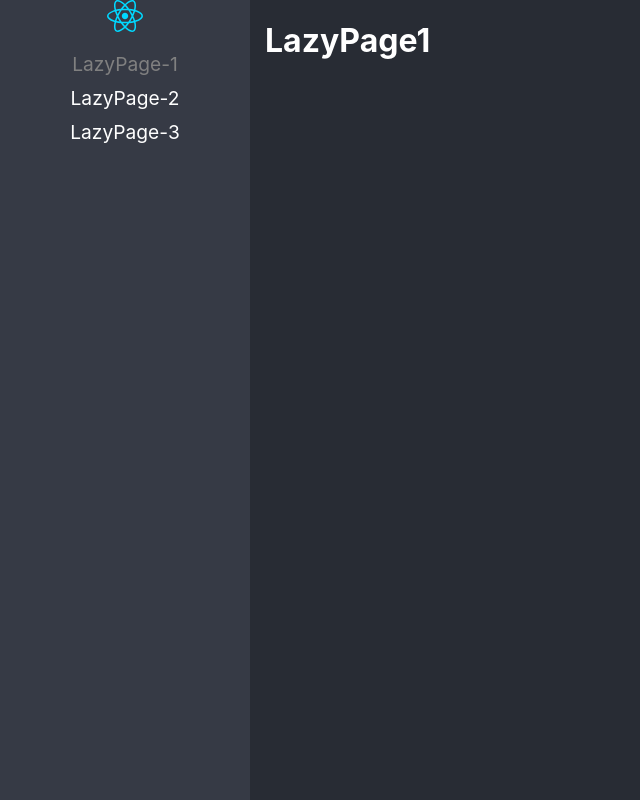
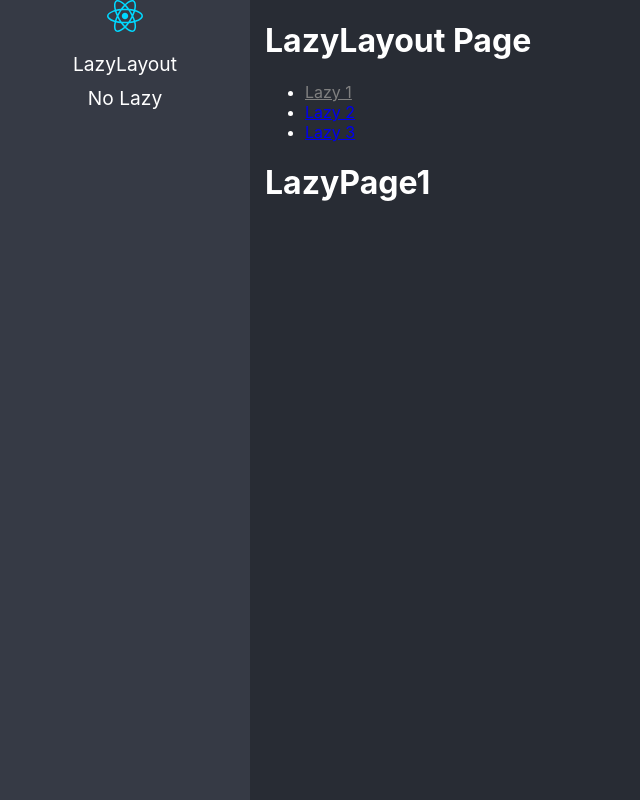
Before and after one commit to Nikch22/react-ts-app, a React (Vite) app: page /lazyload/lazy1 in a window 1280 px wide. Before the commit this address led to /lazy1. Shown: the whole page, without its empty margins (0-640 px from the left). Built offline with nearby package versions, Linux system fonts and the light colour scheme.

Commit message:
Estructura Lazyload lista

```diff
--- /dev/null
+++ b/src/01-lazyload/layout/LazyLayout.tsx
@@ -0,0 +1,52 @@
+import {
+  Routes,
+  Route,
+  Navigate,
+  NavLink,
+} from "react-router-dom";
+import { LazyPage1, LazyPage2, LazyPage3 } from "../pages";
+
+export const LazyLayout = () => {
+  return (
+    <div>
+      <h1>LazyLayout Page</h1>
+
+      <ul>
+        <li>
+          <NavLink
+            to="lazy1"
+            className={({ isActive }) => (isActive ? "nav-active" : "")}
+          >
+            Lazy 1
+          </NavLink>
+        </li>
+        <li>
+          <NavLink
+            to="lazy2"
+            className={({ isActive }) => (isActive ? "nav-active" : "")}
+          >
+            Lazy 2
+          </NavLink>
+        </li>
+        <li>
+          <NavLink
+            to="lazy3"
+            className={({ isActive }) => (isActive ? "nav-active" : "")}
+          >
+            Lazy 3
+          </NavLink>
+        </li>
+      </ul>
+
+      <Routes>
+        <Route path="lazy1" element={<LazyPage1 />} />
+        <Route path="lazy2" element={<LazyPage2 />} />
+        <Route path="lazy3" element={<LazyPage3 />} />
+
+        <Route path="/*" element={ <Navigate to='lazy1' replace/> } />
+      </Routes>
+    </div>
+  );
+};
+
+export default LazyLayout;
--- /dev/null
+++ b/src/01-lazyload/pages/NoLazy.tsx
@@ -0,0 +1,9 @@
+import React from 'react'
+
+export const NoLazy = () => {
+  return (
+    <div>
+      <h1>No Lazyload Component</h1>
+    </div>
+  )
+}
--- a/src/routes/routes.ts
+++ b/src/routes/routes.ts
@@ -1,4 +1,5 @@
 import { lazy, LazyExoticComponent } from "react";
+import { NoLazy } from "../01-lazyload/pages/NoLazy";
 
 type JSXComponent = () => JSX.Element;
 
@@ -10,32 +11,23 @@
   children?: Route[]
 }
 
-const Lazy1 = lazy( () => import('../01-lazyload/pages/LazyPage1'));
-const Lazy2 = lazy( () => import('../01-lazyload/pages/LazyPage2'));
-const Lazy3 = lazy( () => import('../01-lazyload/pages/LazyPage3'));
+const LazyLayout = lazy( () => import('../01-lazyload/layout/LazyLayout'));
 
 
 export const routes: Route[] = [
 
   {
-    to: '/lazy1',
-    path: 'lazy1',
-    Component: Lazy1,
-    name: 'LazyPage-1',
+    to: '/lazyload/',
+    path: '/lazyload/*',
+    Component: LazyLayout,
+    name: 'LazyLayout',
   },
 
   {
-    to: '/lazy2',
-    path: 'lazy2',
-    Component: Lazy2,
-    name: 'LazyPage-2',
-  },
-
-  {
-    to: '/lazy3',
-    path: 'lazy3',
-    Component: Lazy3,
-    name: 'LazyPage-3',
+    to: '/no-lazy',
+    path: 'no-lazy',
+    Component: NoLazy,
+    name: 'No Lazy',
   },
 
 ]
```
